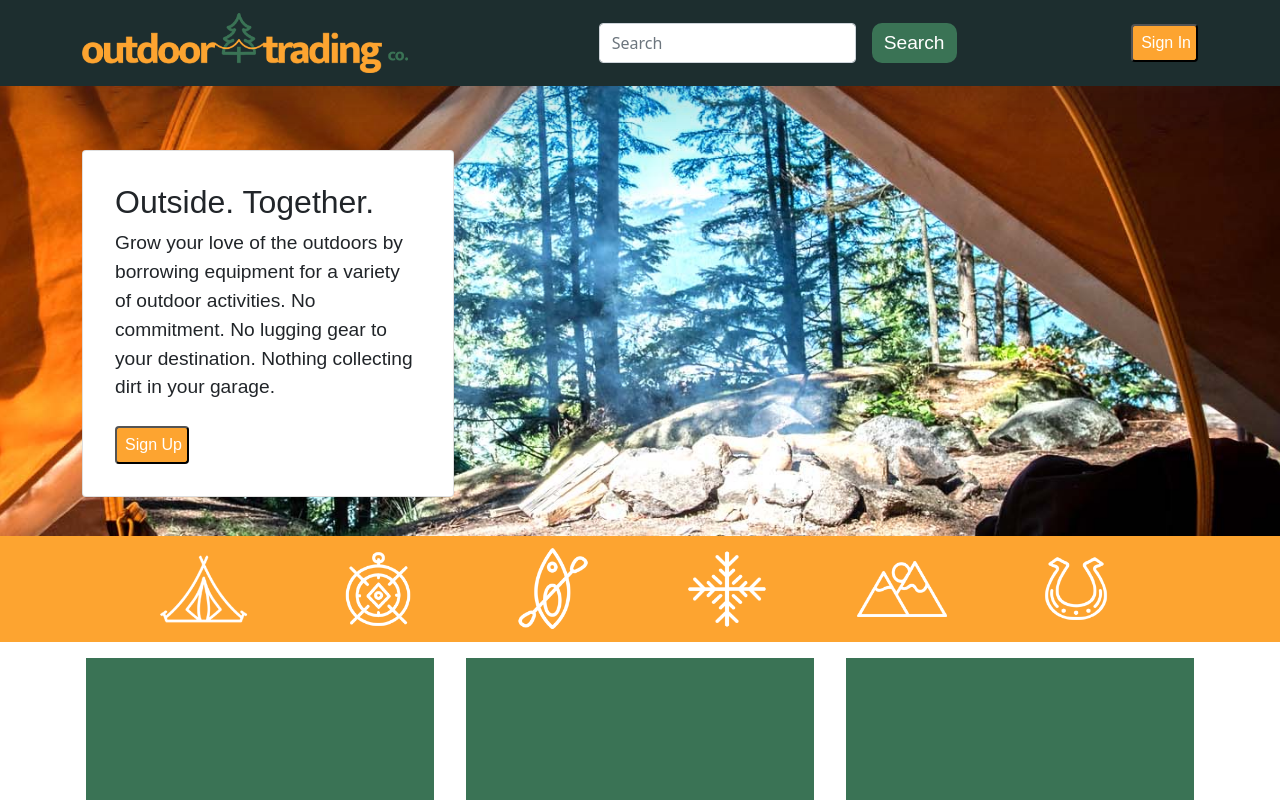
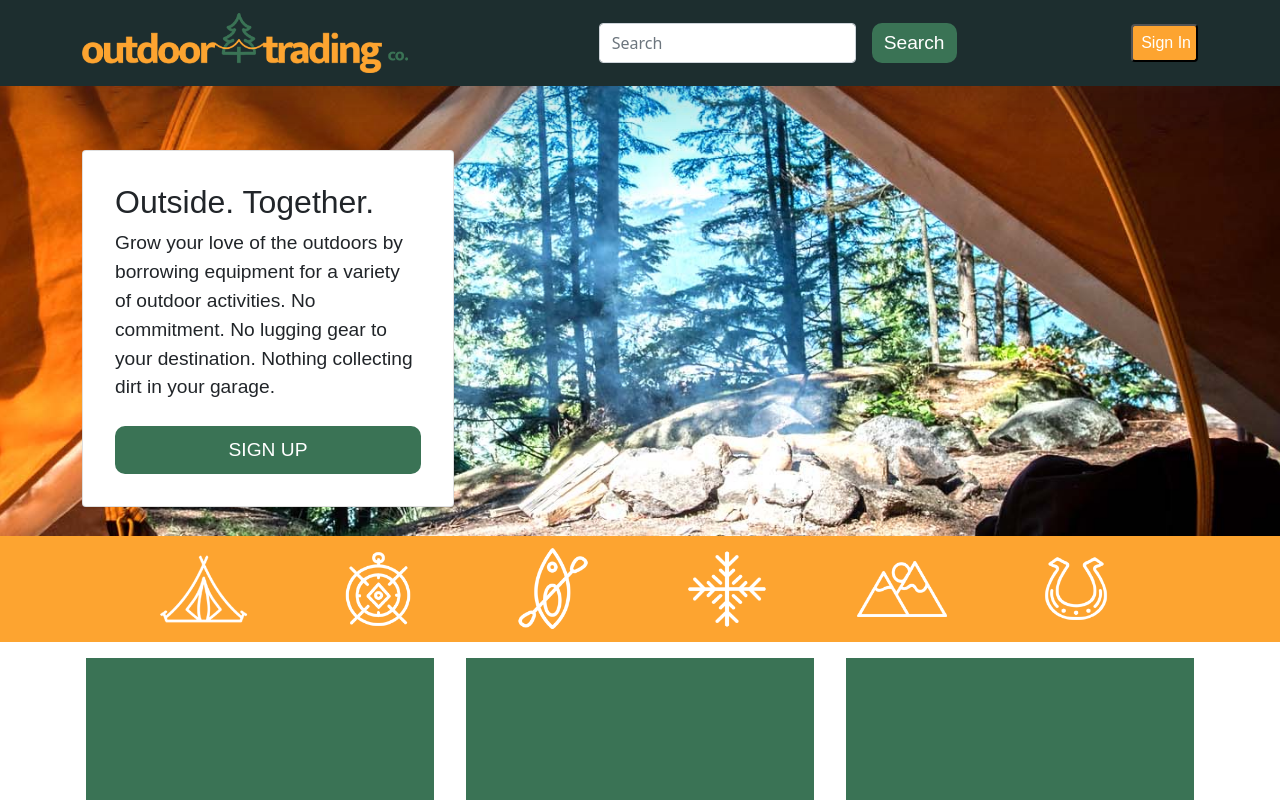
Before and after one commit to NeedaMehmud/outdoor-trading-co, a React (Create React App) app in the folder client/: page / in a window 1280 px wide. Shown: the top 800 px of the page. Built offline with nearby package versions, Linux system fonts and the light colour scheme; a web font is replaced by a local one.

Commit message:
styled signup button

```diff
--- a/client/src/components/Hero.js
+++ b/client/src/components/Hero.js
@@ -32,7 +32,7 @@ class Hero extends React.Component {
                 Grow your love of the outdoors by borrowing equipment for a variety of outdoor activities. No commitment. No lugging gear to your destination. Nothing collecting dirt in your garage.
             </p>
               <br></br>
-              {this.state.clicked ? <SignUp /> : <button onClick={this.handleClick} type="submit" class="rounded signin-button">Sign Up</button>}
+              {this.state.clicked ? <SignUp /> : <button onClick={this.handleClick} type="submit" className="btn btn-primary btn-block">Sign Up</button>}
             </div>
           </div>
         </div>
--- a/client/src/components/Signup.js
+++ b/client/src/components/Signup.js
@@ -24,7 +24,7 @@ const SignUp = () => {
                 <label>Password</label>
                 <input type="password" className="form-control" placeholder="Enter password" />
             </div>
-
+            <br></br>
             <button type="submit" className="btn btn-primary btn-block">Sign Up</button>
             <p className="forgot-password text-right">
                 Already registered <a href="#">sign in?</a>
```
